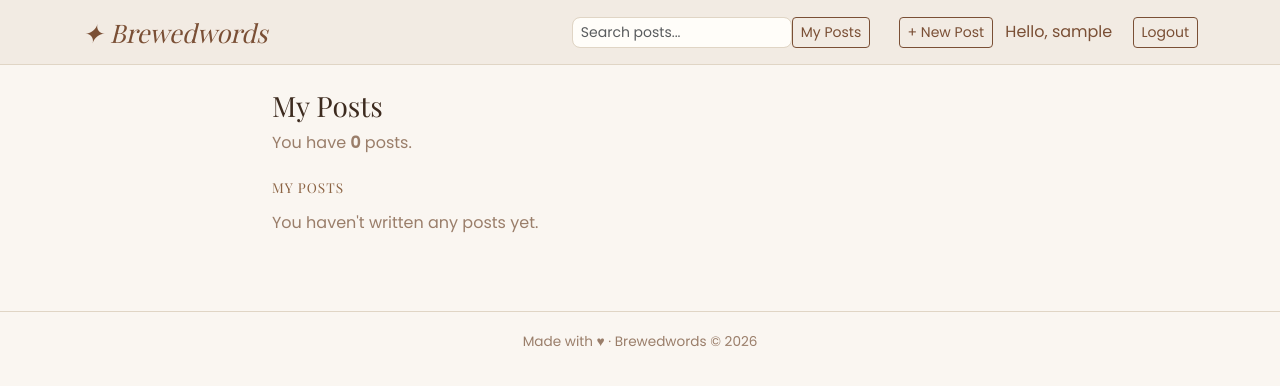
After one commit to sampada596/blog_django, a Django app: page /dashboard/ in a window 1280 px wide. The commit adds this page. Shown: the top 386 px of the page. Run offline with Django 5.2, Linux system fonts and the light colour scheme; the visitor is signed in with stand-in values (Sample User, id 1); data that the repository does not hold is empty; some web fonts are replaced.

Commit message:
added user dashboard

```diff
--- a/blog/templates/blog/base.html
+++ b/blog/templates/blog/base.html
@@ -174,6 +174,7 @@
 
         <div>
             {% if request.user.is_authenticated %}
+                <a href="{% url 'dashboard' %}" class="btn btn-outline-light btn-sm me-2">My Posts</a>
                 <a href="{% url 'post_create' %}" class="btn btn-outline-light btn-sm me-2 ms-3">+ New Post</a>
                 <span class="me-3" style="color: #7a4f35;">Hello, {{ request.user.username }}</span>
                 <a href="{% url 'logout' %}" class="btn btn-outline-light btn-sm">Logout</a>
--- /dev/null
+++ b/blog/templates/blog/dashboard.html
@@ -0,0 +1,34 @@
+{% extends 'blog/base.html' %}
+
+{% block content %}
+<div class="row">
+    <div class="col-md-7 offset-md-2">
+        <h3 class="mb-2">My Posts</h3>
+        <p class="text-muted mb-4">
+            You have <strong>{{ user_posts.count }}</strong> post{{ user_posts.count|pluralize }}.
+        </p>
+
+        <h5 class="mb-3" style="color: #8B6343; letter-spacing: 1px; font-size: 0.85rem; text-transform: uppercase;">
+            My Posts
+        </h5>
+
+        {% for post in user_posts %}
+            <div class="card mb-3 p-3">
+                <div class="card-body d-flex justify-content-between align-items-center">
+                    <div>
+                        <h5 class="mb-1">{{ post.title }}</h5>
+                        <small class="text-muted">{{ post.created_at|date:"d M Y" }}</small>
+                    </div>
+                    <div>
+                        <a href="{% url 'post_detail' post.pk %}" class="btn btn-secondary btn-sm">View</a>
+                        <a href="{% url 'post_edit' post.pk %}" class="btn btn-warning btn-sm">Edit</a>
+                        <a href="{% url 'post_delete' post.pk %}" class="btn btn-danger btn-sm">Delete</a>
+                    </div>
+                </div>
+            </div>
+        {% empty %}
+            <p class="text-muted">You haven't written any posts yet.</p>
+        {% endfor %}
+    </div>
+</div>
+{% endblock %}
--- a/blog/urls.py
+++ b/blog/urls.py
@@ -13,4 +13,5 @@ urlpatterns = [
     path('comment/<int:pk>/delete/', views.comment_delete, name='comment_delete'),
     path('search/', views.search, name='search'),
     path('post/<int:pk>/like/', views.post_like, name='post_like'),
+    path('dashboard/', views.dashboard, name='dashboard'),
 ]
--- a/blog/views.py
+++ b/blog/views.py
@@ -122,3 +122,11 @@ def post_like(request, pk):
     else:
         post.likes.add(request.user)
     return redirect('post_detail', pk=pk)
+
+@login_required
+def dashboard(request):
+    user_posts = Post.objects.filter(author=request.user).order_by('-created_at')
+    return render(request, 'blog/dashboard.html', {
+        'user_posts': user_posts,
+
+    })
```
